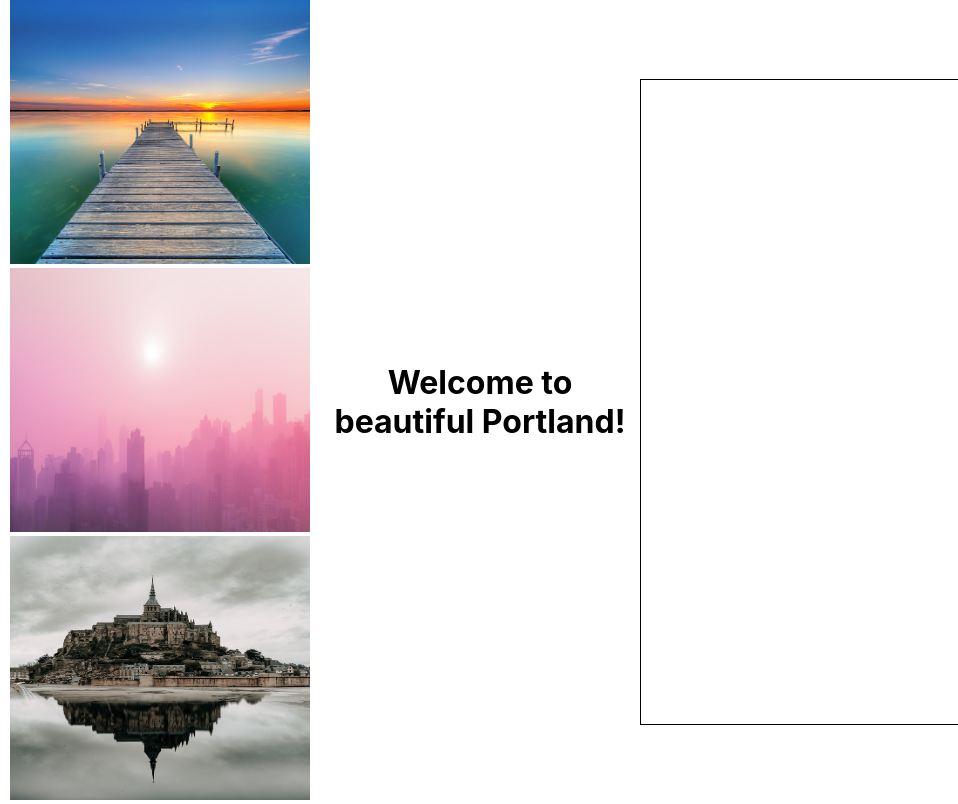
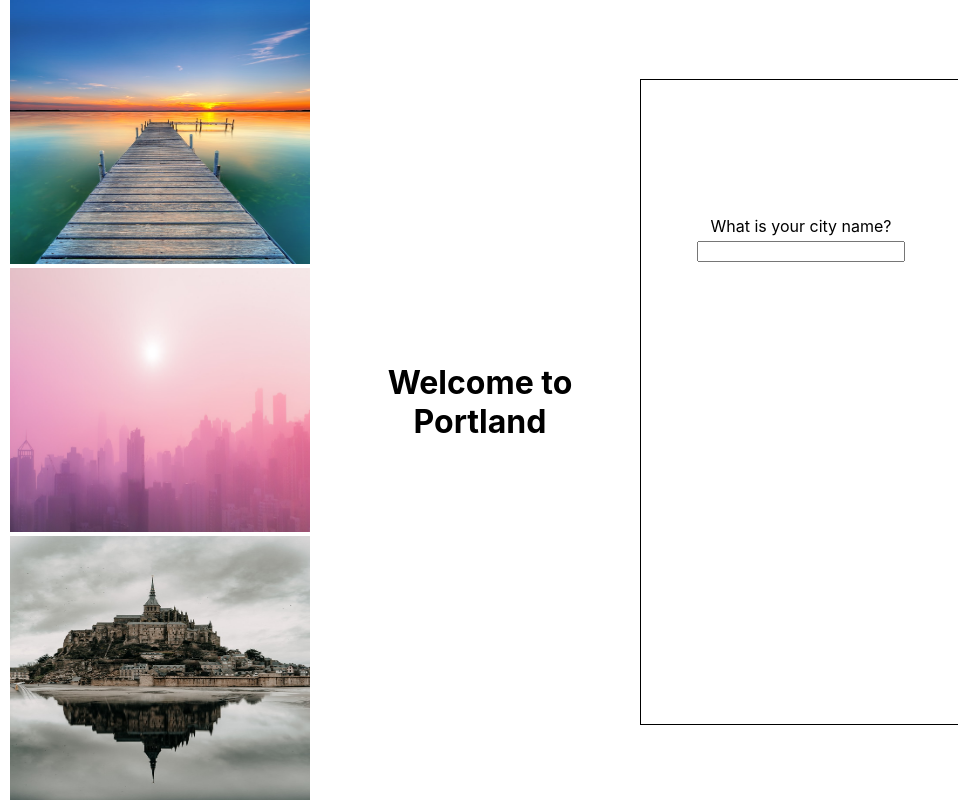
Before and after one commit to Sebastian-Simek/city-builder-react, a React (Create React App) app: page / in a window 1280 px wide. Shown: the whole page, without its empty margins (0-958 px from the left). Built offline with nearby package versions, Linux system fonts and the light colour scheme.

Commit message:
added city name component

```diff
--- a/src/App.js
+++ b/src/App.js
@@ -17,17 +17,16 @@ function App() {
 
   return (
     <div className="App">
-      {/* here, the City component takes in skylineId, waterfrontId, castleId as props. It'll use those ids to render pictures correctly. */}
       <City skylineID={skylineID}
         waterfrontId={waterfrontId}
         castleId={castleId}
       />
       <h1>
-        {/* dynamically update the city name here using state */}
-        Welcome to beautiful Portland!
+        Welcome to {cityName}
       </h1>
       <div className='bottom'>
         {/* here, the CityNameInput component takes in the setCityName state handler function */}
+        <CityNameInput setCityName={setCityName}/>
         <section className='dropdowns'>
           {/*
           render all three Dropdown components (WaterfrontDropdown, SkylineDropdown, CastleDropdown) here.
--- a/src/CityNameInput.js
+++ b/src/CityNameInput.js
@@ -1,12 +1,10 @@
 import React from 'react';
 
-export default function CityNameInput(props) {
+export default function CityNameInput({ setCityName }) {
   return (
     <section>
       What is your city name?
-      {/* this component should have a prop called setCityName, which is a function */}
-      {/* on change, this component should use e.target.value to pass the correct id to the setCityName function */}
-      <input />
+      <input onChange={e => setCityName(e.target.value)}/>
     </section>
   );
 }
```
